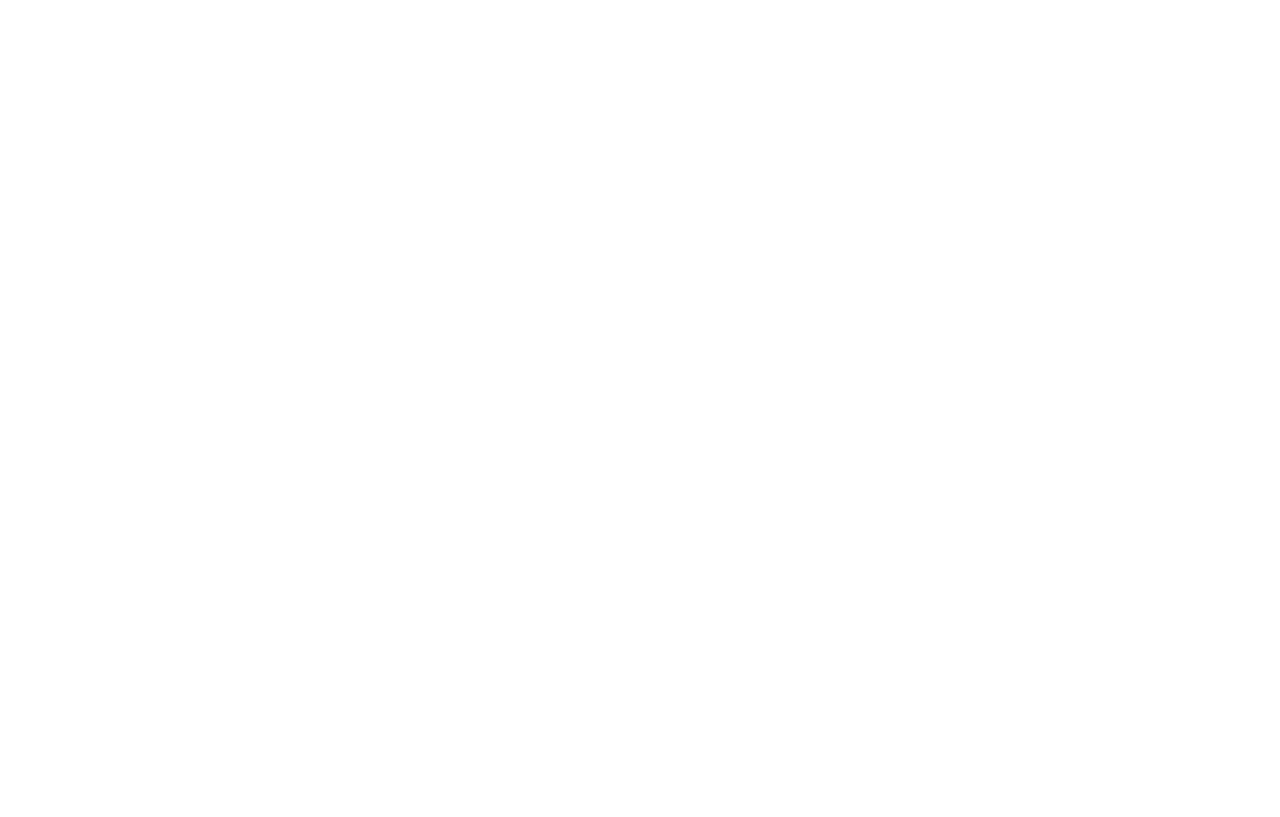
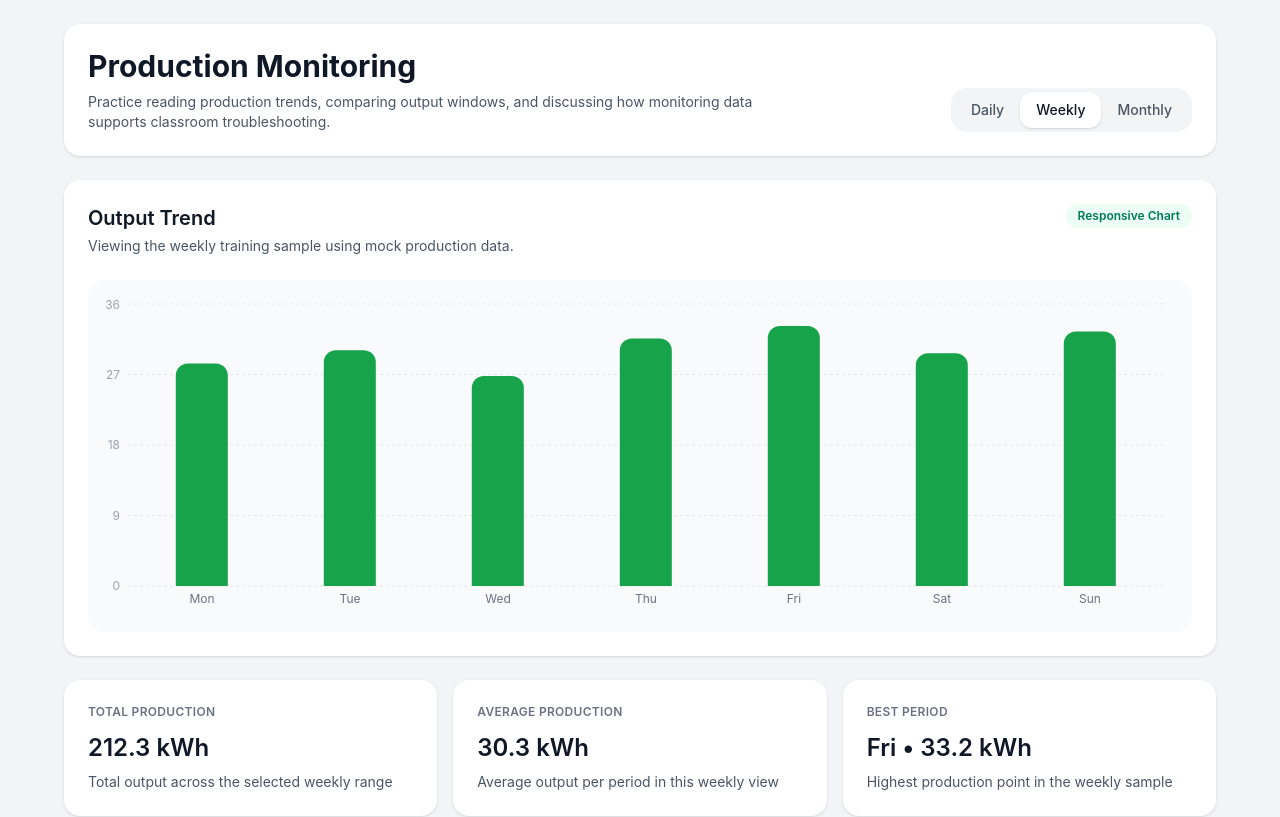
Before and after one commit to j-andrade619/solar-training-app, a React (Vite) app: page /production in a window 1280 px wide. Before the commit this address had no page. Shown: the top 817 px of the page. Built offline with nearby package versions, Linux system fonts and the light colour scheme.

Commit message:
fixed routes and made charts production more sensible with relevant data for students

```diff
--- a/src/components/charts/ProductionChart.jsx
+++ b/src/components/charts/ProductionChart.jsx
@@ -15,7 +15,7 @@
         <BarChart data={data} margin={{ top: 8, right: 12, left: -12, bottom: 0 }}>
           <CartesianGrid stroke="#e5e7eb" strokeDasharray="3 3" vertical={false} />
           <XAxis
-            dataKey="day"
+            dataKey="label"
             axisLine={false}
             tickLine={false}
             tick={{ fill: '#6b7280', fontSize: 12 }}
@@ -34,10 +34,6 @@
               boxShadow: '0 8px 24px rgba(15, 23, 42, 0.08)',
             }}
             formatter={(value) => [`${value} kWh`, 'Production']}
-            labelFormatter={(label, payload) => {
-              const point = payload?.[0]?.payload
-              return point ? `${label} • ${point.date}` : label
-            }}
           />
           <Bar
             dataKey="productionKwh"
--- a/src/data/productionData.js
+++ b/src/data/productionData.js
@@ -1,11 +1,27 @@
-const productionData = [
-  { day: 'Mon', date: 'Mar 10', productionKwh: 28.4 },
-  { day: 'Tue', date: 'Mar 11', productionKwh: 30.1 },
-  { day: 'Wed', date: 'Mar 12', productionKwh: 26.8 },
-  { day: 'Thu', date: 'Mar 13', productionKwh: 31.6 },
-  { day: 'Fri', date: 'Mar 14', productionKwh: 33.2 },
-  { day: 'Sat', date: 'Mar 15', productionKwh: 29.7 },
-  { day: 'Sun', date: 'Mar 16', productionKwh: 32.5 },
+export const dailyProductionData = [
+  { label: '8 AM', productionKwh: 3.2 },
+  { label: '10 AM', productionKwh: 5.8 },
+  { label: '12 PM', productionKwh: 7.4 },
+  { label: '2 PM', productionKwh: 6.9 },
+  { label: '4 PM', productionKwh: 4.6 },
 ]
 
-export default productionData
+export const weeklyProductionData = [
+  { label: 'Mon', productionKwh: 28.4 },
+  { label: 'Tue', productionKwh: 30.1 },
+  { label: 'Wed', productionKwh: 26.8 },
+  { label: 'Thu', productionKwh: 31.6 },
+  { label: 'Fri', productionKwh: 33.2 },
+  { label: 'Sat', productionKwh: 29.7 },
+  { label: 'Sun', productionKwh: 32.5 },
+]
+
+export const monthlyProductionData = [
+  { label: 'Week 1', productionKwh: 198.6 },
+  { label: 'Week 2', productionKwh: 205.3 },
+  { label: 'Week 3', productionKwh: 191.8 },
+  { label: 'Week 4', productionKwh: 214.2 },
+  { label: 'Week 5', productionKwh: 202.7 },
+]
+
+export default weeklyProductionData
--- a/src/pages/ProductionPage.jsx
+++ b/src/pages/ProductionPage.jsx
@@ -1,12 +1,49 @@
 import { useState } from 'react'
 import ProductionChart from '../components/charts/ProductionChart'
 import TimeRangeToggle from '../components/charts/TimeRangeToggle'
-import MetricsGrid from '../components/monitoring/MetricsGrid'
 import ScenarioNotesCard from '../components/monitoring/ScenarioNotesCard'
-import productionData from '../data/productionData'
+import {
+  dailyProductionData,
+  monthlyProductionData,
+  weeklyProductionData,
+} from '../data/productionData'
+
+const productionDataByRange = {
+  Daily: dailyProductionData,
+  Weekly: weeklyProductionData,
+  Monthly: monthlyProductionData,
+}
 
 function ProductionPage() {
   const [selectedRange, setSelectedRange] = useState('Weekly')
+  const productionData = productionDataByRange[selectedRange]
+  const totalProduction = productionData.reduce(
+    (total, item) => total + item.productionKwh,
+    0,
+  )
+  const averageProduction = totalProduction / productionData.length
+  const bestPeriod = productionData.reduce((highestItem, currentItem) =>
+    currentItem.productionKwh > highestItem.productionKwh
+      ? currentItem
+      : highestItem,
+  )
+  const metrics = [
+    {
+      label: 'Total Production',
+      value: `${totalProduction.toFixed(1)} kWh`,
+      detail: `Total output across the selected ${selectedRange.toLowerCase()} range`,
+    },
+    {
+      label: 'Average Production',
+      value: `${averageProduction.toFixed(1)} kWh`,
+      detail: `Average output per period in this ${selectedRange.toLowerCase()} view`,
+    },
+    {
+      label: 'Best Period',
+      value: `${bestPeriod.label} • ${bestPeriod.productionKwh} kWh`,
+      detail: `Highest production point in the ${selectedRange.toLowerCase()} sample`,
+    },
+  ]
 
   return (
     <main className="min-h-screen bg-gray-100 px-4 py-6 text-left sm:px-6">
@@ -48,7 +85,23 @@
           </div>
         </section>
 
-        <MetricsGrid data={productionData} />
+        <section className="grid gap-4 md:grid-cols-3">
+          {metrics.map((metric) => (
+            <article
+              key={metric.label}
+              className="rounded-2xl bg-white p-6 shadow-sm"
+            >
+              <p className="text-xs font-semibold uppercase tracking-wide text-gray-500">
+                {metric.label}
+              </p>
+              <p className="mt-3 text-2xl font-semibold text-gray-900">
+                {metric.value}
+              </p>
+              <p className="mt-2 text-sm text-gray-600">{metric.detail}</p>
+            </article>
+          ))}
+        </section>
+
         <ScenarioNotesCard />
       </div>
     </main>
--- a/src/routes/AppRoutes.jsx
+++ b/src/routes/AppRoutes.jsx
@@ -1,22 +1,17 @@
-import { Route, Routes } from 'react-router-dom'
+import { Navigate, Route, Routes } from 'react-router-dom'
 import AssessmentFormPage from '../pages/AssessmentFormPage'
 import PhotoCapturePage from '../pages/PhotoCapturePage'
 import SiteEvalHomePage from '../pages/SiteEvalHomePage'
 import AssessmentSummaryPage from '../pages/AssessmentSummaryPage'
-
-function HomePage() {
-  return (
-    <main>
-      <h1>Solar Training App</h1>
-      <p>Your router is wired up and ready for the next page components.</p>
-    </main>
-  )
-}
+import DashboardHomePage from '../pages/DashboardHomePage'
+import ProductionPage from '../pages/ProductionPage'
 
 function AppRoutes() {
   return (
     <Routes>
-      <Route path="/" element={<HomePage />} />
+      <Route path="/" element={<Navigate to="/dashboard" replace />} />
+      <Route path="/dashboard" element={<DashboardHomePage />} />
+      <Route path="/production" element={<ProductionPage />} />
       <Route path="/site-eval" element={<SiteEvalHomePage />} />
       <Route path="/site-eval/form" element={<AssessmentFormPage />} />
       <Route path="/site-eval/photos" element={<PhotoCapturePage />} />
```
